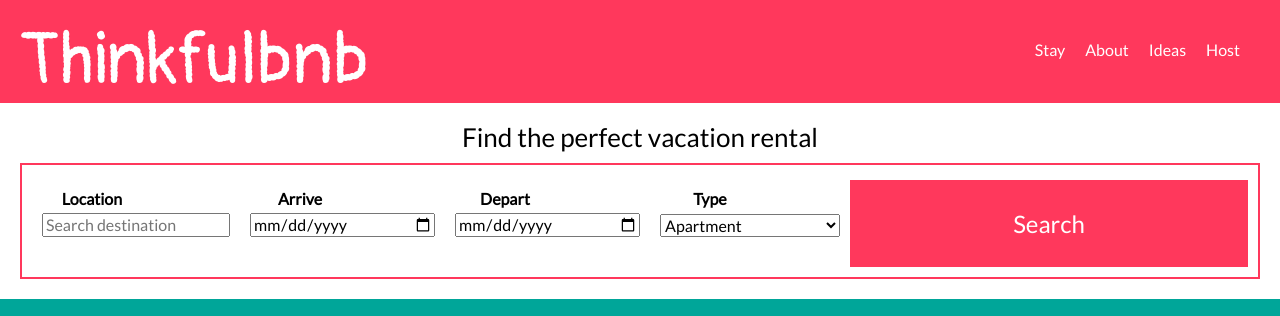
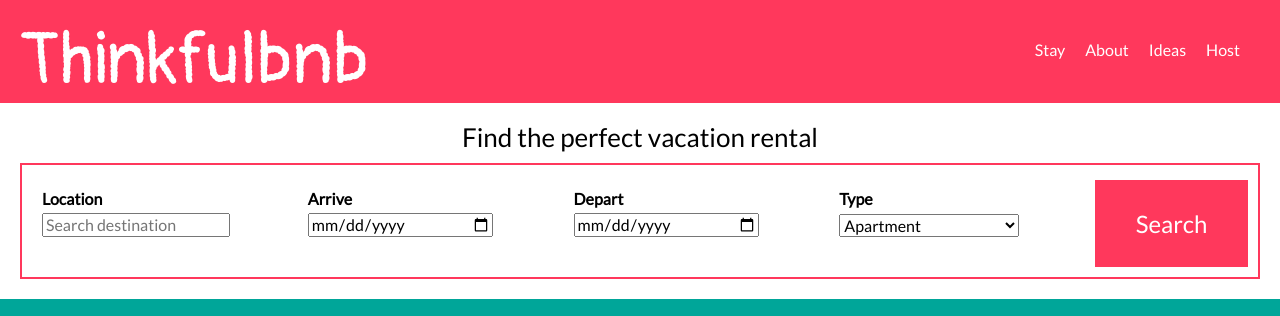
Before and after one commit to pngeeves/thinkfulbnb, a plain HTML site: page index.html in a window 1280 px wide. Shown: the top 316 px of the page. Drawn offline with nearby package versions, Linux system fonts and the light colour scheme.

Commit message:
Update style.css

```diff
--- a/style.css
+++ b/style.css
@@ -112,7 +112,6 @@ form label {
   margin-bottom: 5px;
   display: inline-block;
   width: 100px;
-  text-align: center;
 }
 
 form select,
@@ -182,4 +181,7 @@ form div{
   justify-content: center;
   flex-direction: column;
   }
+ form button{
+   flex: 1;
+  }
 }
```
